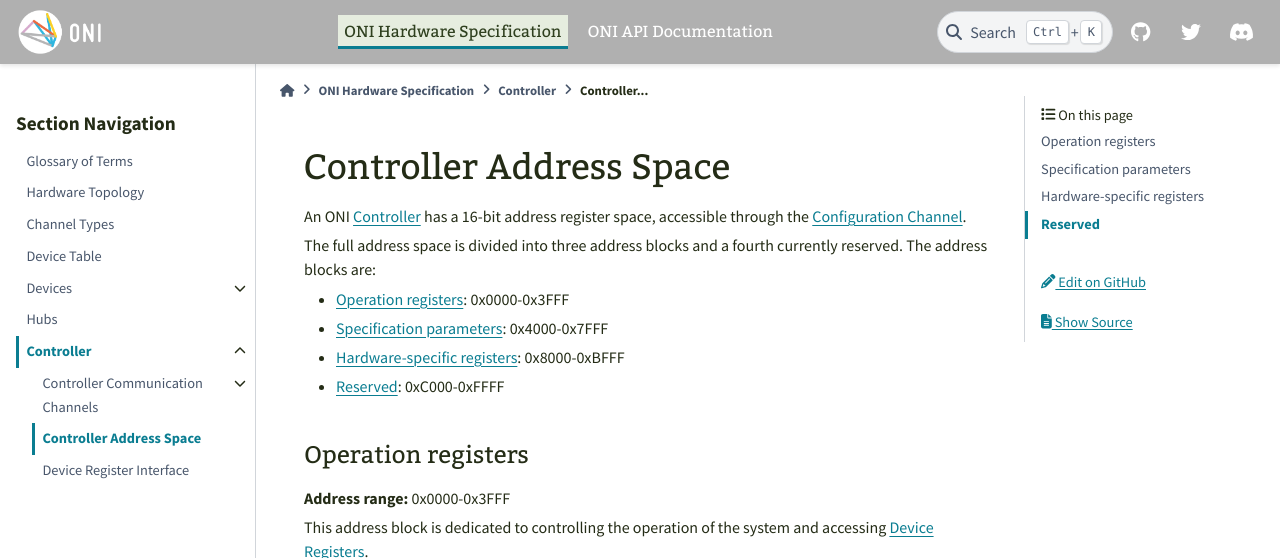
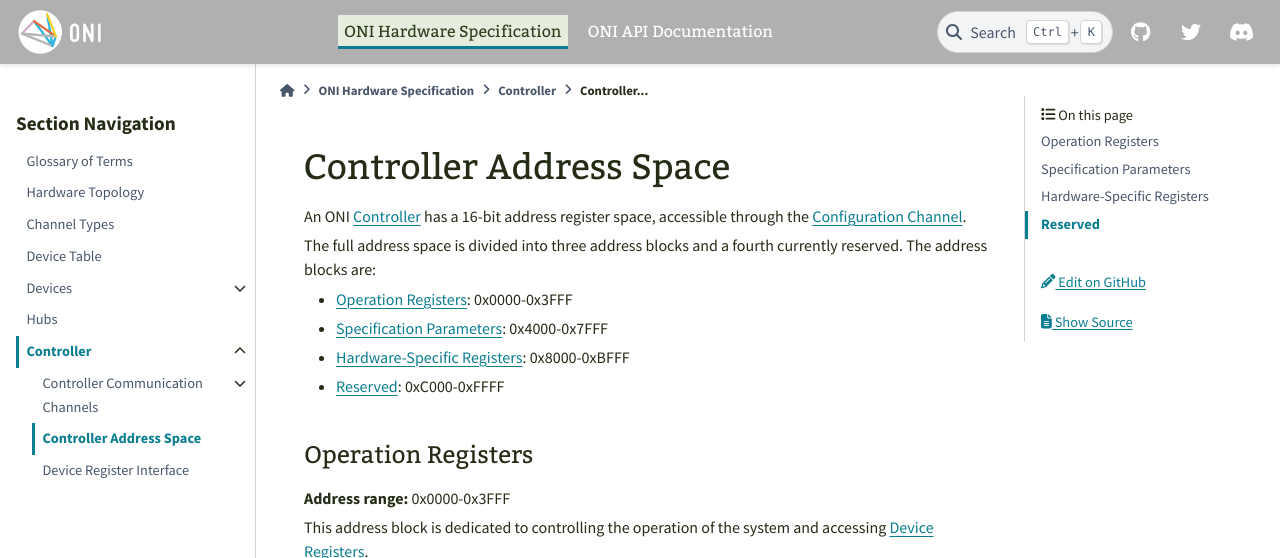
Before and after one commit to open-ephys/ONI, a Sphinx documentation site: the page built from source/hw-spec/controller/addresses.rst, in a window 1280 px wide and 900 px high. Shown: the top 558 px of the window. Built offline with Sphinx 7.4.7 and the PyData theme 0.15.4, drawn with Linux system fonts in a browser that asks for light colours; some of the changed text lies outside the part shown.

Commit message:
Style pass: All titles must be camel case

```diff
--- a/source/hw-spec/controller/addresses.rst
+++ b/source/hw-spec/controller/addresses.rst
@@ -14,7 +14,7 @@ The full address space is divided into three address blocks and a fourth current
 
 .. _address_global:
 
-Operation registers
+Operation Registers
 -------------------
 
 **Address range:** 0x0000-0x3FFF
@@ -95,7 +95,7 @@ procedures to device registers are detailed in :ref:`register_interface`.
 
 .. _address_spec:
 
-Specification parameters
+Specification Parameters
 -------------------------
 
 **Address range:** 0x4000-0x7FFF
@@ -147,7 +147,7 @@ Other addresses in this block are reserved and MUST NOT be used.
 
 .. _address_custom:
 
-Hardware-specific registers
+Hardware-Specific Registers
 ----------------------------
 **Address range:** 0x8000-0xBFFF
 
--- a/source/hw-spec/controller/index.rst
+++ b/source/hw-spec/controller/index.rst
@@ -25,7 +25,7 @@ and use that value for the ``acqclk_cnt`` field of the corresponding :ref:`frame
 
 .. _controller_params:
 
-Hardware-specific Parameters
+Hardware-Specific Parameters
 -----------------------------
 
 Different ONI-compliant controller implementations might specify hardware-specific parameters related to standard ONI elements.
```
